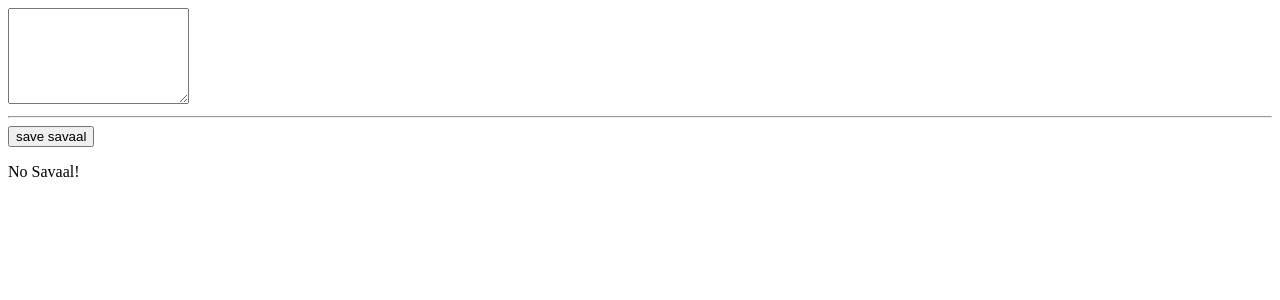
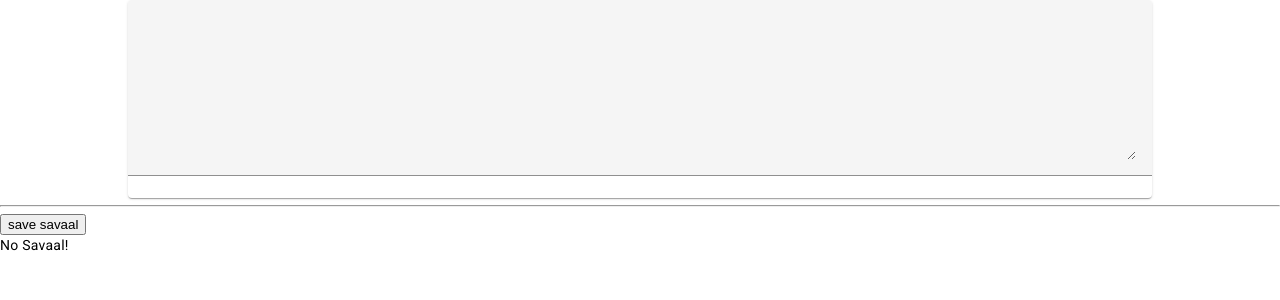
Before and after one commit to arpit-mathur-132001/MEAN_Sawali, an Angular app: page / in a window 1280 px wide. Shown: the top 300 px of the page. Built offline with nearby package versions, Linux system fonts and the light colour scheme.

Commit message:
UI: Add Angular Material and modify textarea

```diff
--- a/angular.json
+++ b/angular.json
@@ -29,7 +29,10 @@
             "polyfills": ["zone.js"],
             "tsConfig": "tsconfig.app.json",
             "assets": ["src/favicon.ico", "src/assets"],
-            "styles": ["src/styles.css"],
+            "styles": [
+              "@angular/material/prebuilt-themes/indigo-pink.css",
+              "src/styles.css"
+            ],
             "scripts": []
           },
           "configurations": {
@@ -80,7 +83,10 @@
             "polyfills": ["zone.js", "zone.js/testing"],
             "tsConfig": "tsconfig.spec.json",
             "assets": ["src/favicon.ico", "src/assets"],
-            "styles": ["src/styles.css"],
+            "styles": [
+              "@angular/material/prebuilt-themes/indigo-pink.css",
+              "src/styles.css"
+            ],
             "scripts": []
           }
         }
--- a/package.json
+++ b/package.json
@@ -11,10 +11,12 @@
   "private": true,
   "dependencies": {
     "@angular/animations": "^17.0.0",
+    "@angular/cdk": "^17.0.5",
     "@angular/common": "^17.0.0",
     "@angular/compiler": "^17.0.0",
     "@angular/core": "^17.0.0",
     "@angular/forms": "^17.0.0",
+    "@angular/material": "^17.0.5",
     "@angular/platform-browser": "^17.0.0",
     "@angular/platform-browser-dynamic": "^17.0.0",
     "@angular/router": "^17.0.0",
--- /dev/null
+++ b/src/app/dashboard/savaalii-dashboard.component.css
@@ -0,0 +1,9 @@
+mat-card {
+  width: 80%;
+  margin: auto;
+}
+
+mat-form-field,
+textarea {
+  width: 100%;
+}
--- a/src/app/dashboard/savaalii-dashboard.component.html
+++ b/src/app/dashboard/savaalii-dashboard.component.html
@@ -1,4 +1,8 @@
-<textarea rows="6" [(ngModel)]="enteredValue"></textarea>
+<mat-card>
+  <mat-form-field>
+    <textarea matInput rows="6" [(ngModel)]="enteredValue"></textarea>
+  </mat-form-field>
+</mat-card>
 <hr />
 <button (click)="onSave()">save savaal</button>
 <p>{{ newSavaal }}</p>
--- a/src/app/dashboard/savaalii-dashboard.component.ts
+++ b/src/app/dashboard/savaalii-dashboard.component.ts
@@ -3,6 +3,7 @@
 @Component({
   selector: 'savaalii-dashboard',
   templateUrl: './savaalii-dashboard.component.html',
+  styleUrl: './savaalii-dashboard.component.css',
 })
 export class SavaaliiDashboard {
   enteredValue = '';
--- a/src/index.html
+++ b/src/index.html
@@ -6,8 +6,10 @@
     <base href="/" />
     <meta name="viewport" content="width=device-width, initial-scale=1" />
     <link rel="icon" type="image/x-icon" href="favicon.ico" />
-  </head>
-  <body>
+      <link href="https://fonts.googleapis.com/css2?family=Roboto:wght@300;400;500&display=swap" rel="stylesheet">
+    <link href="https://fonts.googleapis.com/icon?family=Material+Icons" rel="stylesheet">
+</head>
+  <body class="mat-typography">
     <app-root></app-root>
   </body>
 </html>
--- a/src/styles.css
+++ b/src/styles.css
@@ -1 +1,4 @@
 /* You can add global styles to this file, and also import other style files */
+
+html, body { height: 100%; }
+body { margin: 0; font-family: Roboto, "Helvetica Neue", sans-serif; }
```
Also changed, not shown: src/app/app.module.ts (+11 -1 lines), 1 other file (tests, documents, lock files or other folders).
